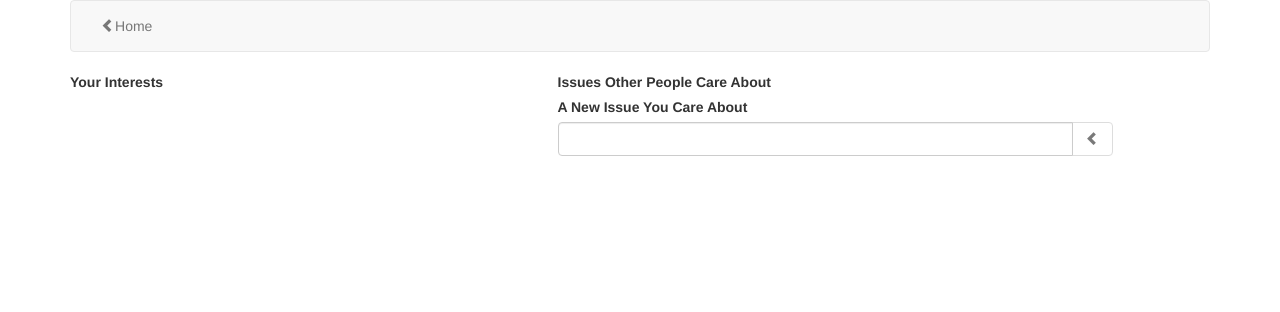
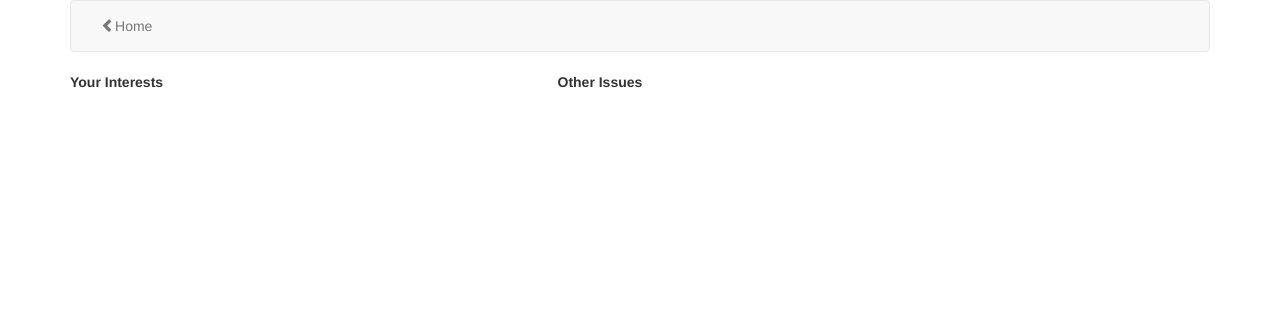
Before and after one commit to michaelcrubenstein/IDoDeclare, a Django app: page /dico/editinterests/ in a window 1280 px wide. Shown: the top 312 px of the page. Run offline with Django 3.2, Linux system fonts and the light colour scheme; the visitor is signed in with stand-in values (Sample User, id 1); data that the repository does not hold is empty; some libraries are stand-ins or nearby versions.

Commit message:
Remove the feature for users to define their own issues

```diff
--- a/dico/templates/dico/editinterests.html
+++ b/dico/templates/dico/editinterests.html
@@ -76,12 +76,6 @@
 			show_my_interests();
 			check_new_interest();
 
-			$("#add_interest_text").bind("keyup input paste", function() {
-				check_new_interest();
-			});
-			$("#add_interest_button").click(function() {
-				add_interest(add_interest_text.value);
-			});
 		});
 
 		function add_interest(newIssueName) {
@@ -105,23 +99,6 @@
 			console.log( "error: " + textStatus + "; " + errorThrown + ";");
 			console.log( jqXHR.status + "; " + jqXHR.statusText);
 		  });
-		}
-
-		function enter_interest(e, inputObject){
-			var code = (e.keyCode ? e.keyCode : e.which);
-			if(code == 13 && add_interest_text.value.length > 0) { //Enter keycode
-			 add_interest(add_interest_text.value);
-			}
-			e.stopPropagation();
-		}
-
-		function check_new_interest(){
-			if (add_interest_text.value.length > 0) {
-				$('#add_interest_button').prop('disabled', false);
-			}
-			else {
-				$('#add_interest_button').prop('disabled', true);
-			}
 		}
 
 		function remove_interest(issueName) {
@@ -222,19 +199,8 @@
 			</div>
 
 			<div class="col-xs-12 col-sm-6">
-				<label for="issue_div" class="control-label">Issues Other People Care About</label>
+				<label for="issue_div" class="control-label">Other Issues</label>
 				<div id="issue_div" class="row">
-				</div>
-
-				<label for="new_issue_input_group" class="control-label">A New Issue You Care About</label>
-				<div id="new_issue_input_group" class="input-group">
-				  <input type="text" id="add_interest_text" width="200" maxlength="254" name="newissue" class="form-control"
-				  		 onKeyPress="enter_interest(event, this)" />
-				  <div class="input-group-btn">
-				  	<button type="button" id="add_interest_button" class="btn btn-default" >
-				  		<span class="glyphicon glyphicon-chevron-left"></span>
-				  	</button>
-				  </div>
 				</div>
 			</div>
 		</div>
```
